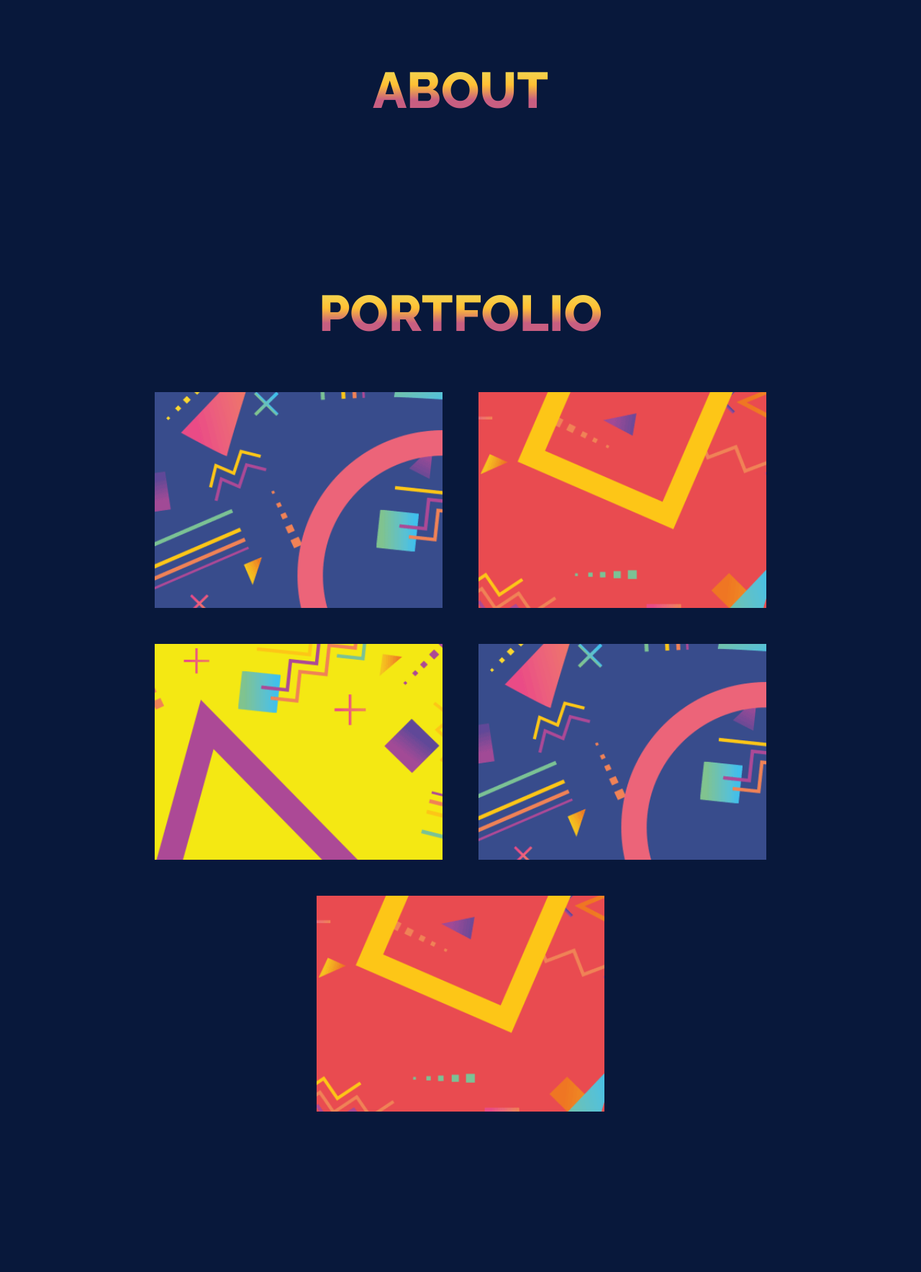
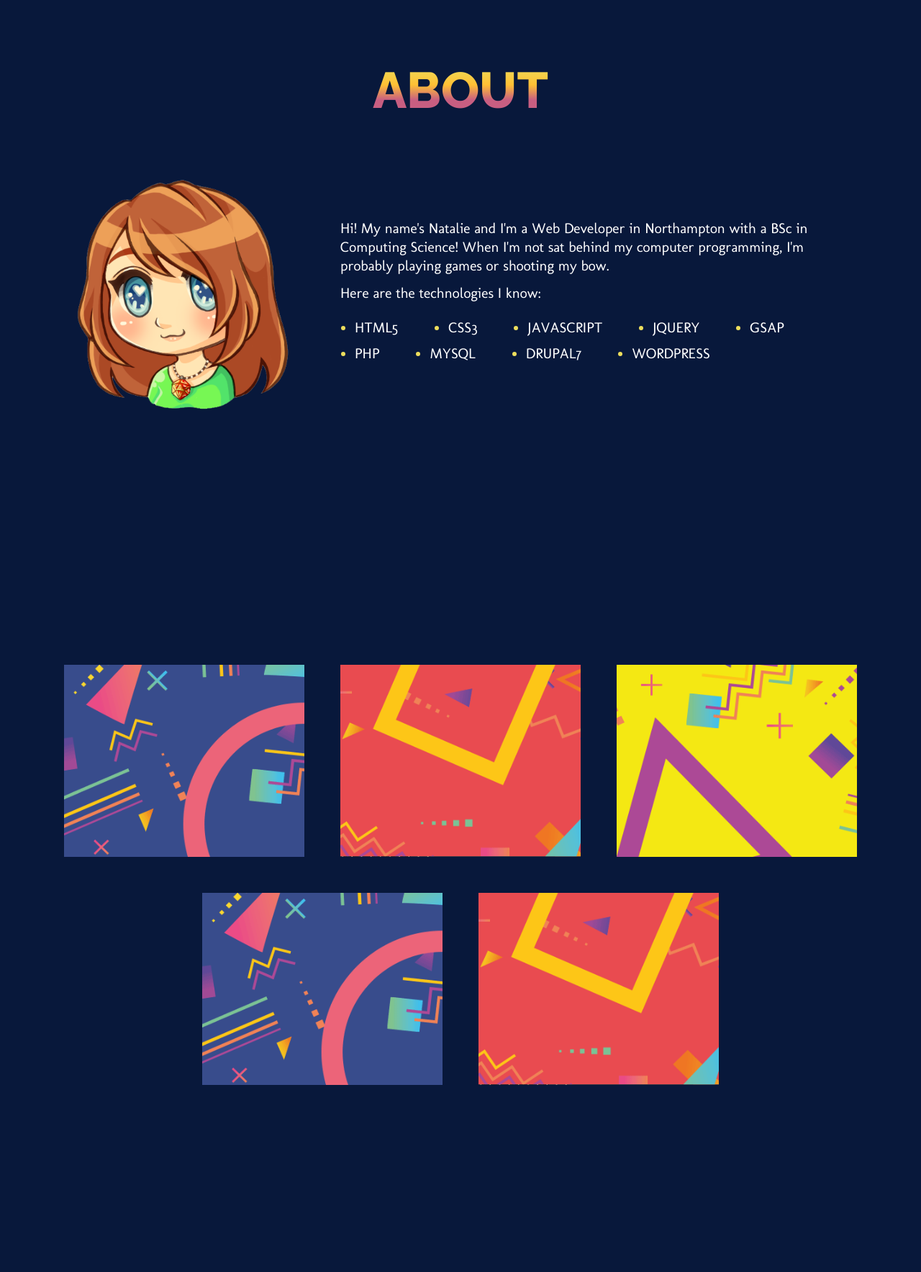
Before and after one commit to nataliedeweerd/ndw.one, a PHP site: page / in a window 1280 px wide. Shown: the part 1030-2798 px from the top of the page at 72% size. Run offline with PHP 8.4, Linux system fonts and the light colour scheme; some libraries are stand-ins or nearby versions.

Commit message:
Add files via upload

```diff
--- a/css/style.css
+++ b/css/style.css
@@ -6,6 +6,9 @@ body{
     line-height:1.3;
 }
 
+p {
+	margin-bottom: 12px;
+}
 
 h1 {
 	font-family: 'Raleway',sans-serif;
@@ -85,17 +88,8 @@ h3 {
     flex: 1 100%;
 }
 
-/* Portfolio */
+/* About */
 
-.portfolio {
-	position: relative;
-	display: flex;
-	flex-wrap: wrap;
-	align-items: center;
-	background: #08183b;
-}
-
-/* Grid */
 .grid {
 	position: relative;
 	display: flex;
@@ -111,7 +105,6 @@ h3 {
 	position: relative;
 	display: block;
 	flex: none;
-	width: 400px;
 	margin: 25px;
 	cursor: default;
 	transform-style: preserve-3d;
@@ -122,28 +115,81 @@ h3 {
 	outline: none;
 }
 
-.grid__item--c1,
-.grid__item--c1:hover,
-.grid__item--c1:focus {
-	color: #52649e;
+.grid__item--1-3 {
+	width: calc(33.333333% - 50px);
 }
 
-.grid__item--c2,
-.grid__item--c2:hover,
-.grid__item--c2:focus {
-	color: #ee7074;
+.grid__item--2-3 {
+	width: calc(66.666666% - 50px);
 }
 
-.grid__item--c3,
-.grid__item--c3:hover,
-.grid__item--c3:focus {
-	color: #f7f295;
+.grid img {
+	width: 100%;
+	height: auto;
+}
+
+.technologies {
+	list-style: disc;
+	padding: 10px 0 0 20px;
+	text-transform: uppercase;
+}
+
+.technologies li {
+	color: #edde5d;
+	float: left;
+	padding: 0 70px 10px 0;
+}
+
+.technologies li span {
+	color: #fff;
+}
+
+
+
+/* Portfolio */
+
+.portfolio {
+	position: relative;
+	display: flex;
+	flex-wrap: wrap;
+	align-items: center;
+	background: #08183b;
+}
+
+
+.grid__item--tea,
+.grid__item--tea:hover,
+.grid__item--tea:focus {
+	color: #1fcad4;
+}
+
+.grid__item--santa,
+.grid__item--santa:hover,
+.grid__item--santa:focus {
+	color: #c3d600;
+}
+
+.grid__item--topps,
+.grid__item--topps:hover,
+.grid__item--topps:focus {
+	color: #00ff87;
+}
+
+.grid__item--dowtk,
+.grid__item--dowtk:hover,
+.grid__item--dowtk:focus {
+    color:#f32d70;
+}
+
+.grid__item--signin,
+.grid__item--signin:hover,
+.grid__item--signin:focus {
+    color:#fd8200;
 }
 
 .stack {
 	position: relative;
 	width: 100%;
-	height: 300px;
 	transform-style: preserve-3d;
 }
 
--- a/index.html
+++ b/index.html
@@ -35,23 +35,43 @@
             <div class="parallax">
                 <h1 data-rellax-speed="-5">Good evening,<br />welcome to my site!</h1>
                 <div class="parallax__sky"></div>
-                <img src="svg/parallax__cloud.svg" class="parallax__cloud"  />
-                <img src="svg/parallax__mountain1.svg" class="parallax__mountain--1" data-rellax-speed="-12" />
-                <img src="svg/parallax__mountain2.svg" class="parallax__mountain--2" data-rellax-speed="-12" />
-                <img src="svg/parallax__mountain3.svg" class="parallax__mountain--3" data-rellax-speed="-8" />
-                <img src="svg/parallax__shrubs.svg" class="parallax__shrubs" data-rellax-speed="-6" />
+                <img src="svg/parallax__cloud.svg" class="parallax__cloud" data-rellax-speed="-10" />
+                <img src="svg/parallax__mountain1.svg" class="parallax__mountain--1" data-rellax-speed="-10" />
+                <img src="svg/parallax__mountain2.svg" class="parallax__mountain--2" data-rellax-speed="-8" />
+                <img src="svg/parallax__mountain3.svg" class="parallax__mountain--3" data-rellax-speed="-6" />
+                <img src="svg/parallax__shrubs.svg" class="parallax__shrubs" data-rellax-speed="-4" />
                 <img src="svg/parallax__trees.svg" class="parallax__trees" />
             </div>
         </section>
 
         <section class="colour about">
             <h1>About</h1>
+            <div class="grid">
+                <div class="grid__item grid__item--1-3">
+                    <img src="img/me.png" />
+                </div>
+                <div class="grid__item grid__item--2-3">
+                    <p>Hi! My name's Natalie and I'm a Web Developer in Northampton with a BSc in Computing Science! When I'm not sat behind my computer programming, I'm probably playing games or shooting my bow.</p>
+                    <p>Here are the technologies I know:</p>
+                    <ul class="technologies">
+                        <li><span>html5</span></li>
+                        <li><span>css3</span></li>
+                        <li><span>javascript</span></li>
+                        <li><span>jquery</span></li>
+                        <li><span>gsap</span></li>
+                        <li><span>php</span></li>
+                        <li><span>mysql</span></li>
+                        <li><span>drupal7</span></li>
+                        <li><span>wordpress</span></li>
+                    </ul>
+                </div>
+            </div>
         </section>
 
         <section class="colour portfolio">
-            <h1>Portfolio</h1>
+            <h1><!--Portfolio--></h1>
             <div class="grid grid--effect">
-                <a href="#" class="grid__item grid__item--c1">
+                <a href="#" class="grid__item grid__item--1-3 grid__item--tea">
                     <div class="stack">
                         <div class="stack__deco"></div>
                         <div class="stack__deco"></div>
@@ -62,7 +82,7 @@
                         </div>
                     </div>
                 </a>
-                <a href="#" class="grid__item grid__item--c2">
+                <a href="#" class="grid__item grid__item--1-3 grid__item--santa">
                     <div class="stack">
                         <div class="stack__deco"></div>
                         <div class="stack__deco"></div>
@@ -73,7 +93,7 @@
                         </div>
                     </div>
                 </a>
-                <a href="#" class="grid__item grid__item--c3">
+                <a href="#" class="grid__item grid__item--1-3 grid__item--topps">
                     <div class="stack">
                         <div class="stack__deco"></div>
                         <div class="stack__deco"></div>
@@ -84,7 +104,7 @@
                         </div>
                     </div>
                 </a>
-                <a href="#" class="grid__item grid__item--c1">
+                <a href="#" class="grid__item grid__item--1-3 grid__item--dowtk">
                     <div class="stack">
                         <div class="stack__deco"></div>
                         <div class="stack__deco"></div>
@@ -95,7 +115,7 @@
                         </div>
                     </div>
                 </a>
-                <a href="#" class="grid__item grid__item--c2">
+                <a href="#" class="grid__item grid__item--1-3 grid__item--signin">
                     <div class="stack">
                         <div class="stack__deco"></div>
                         <div class="stack__deco"></div>
```
Also changed, not shown: img/me.png (added).
